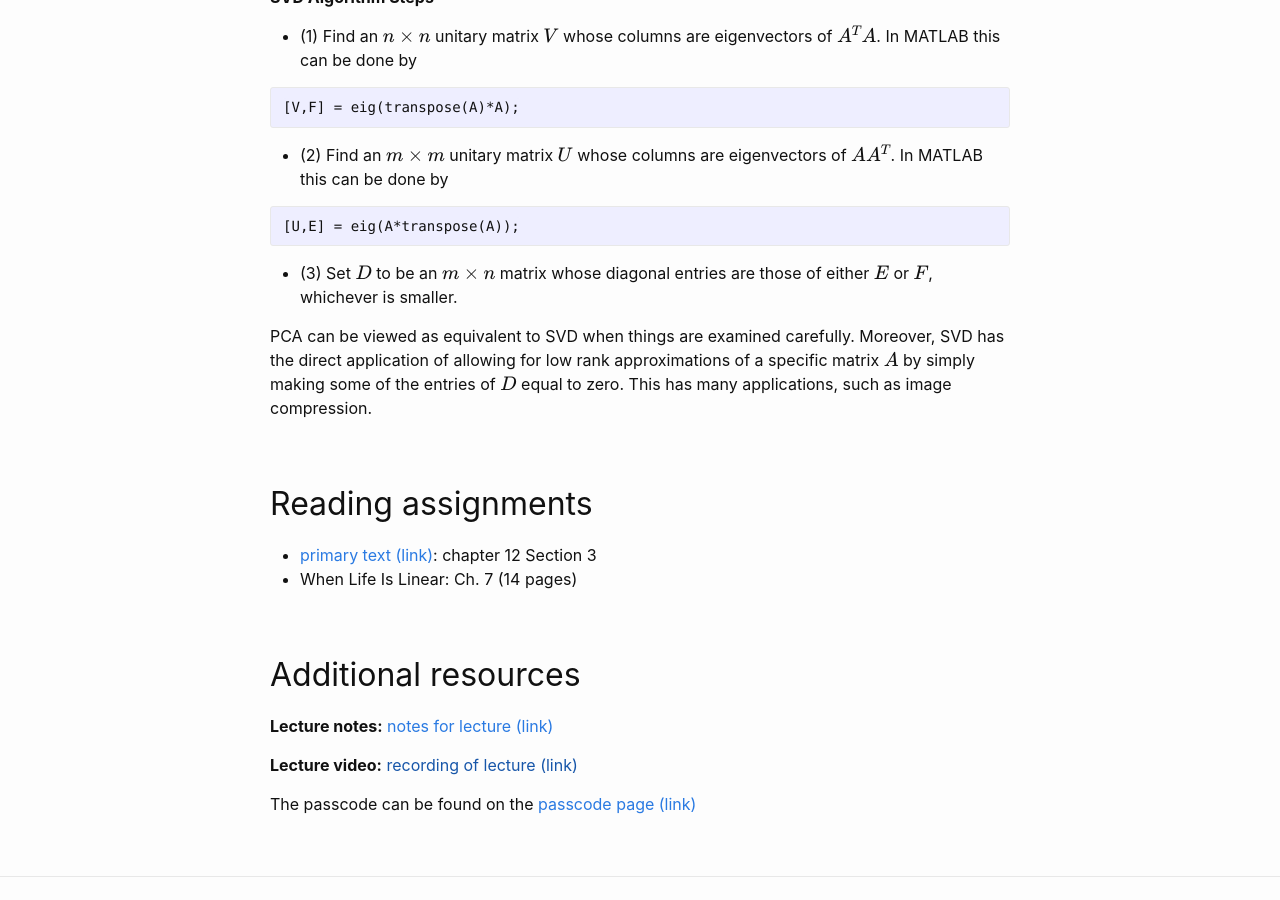
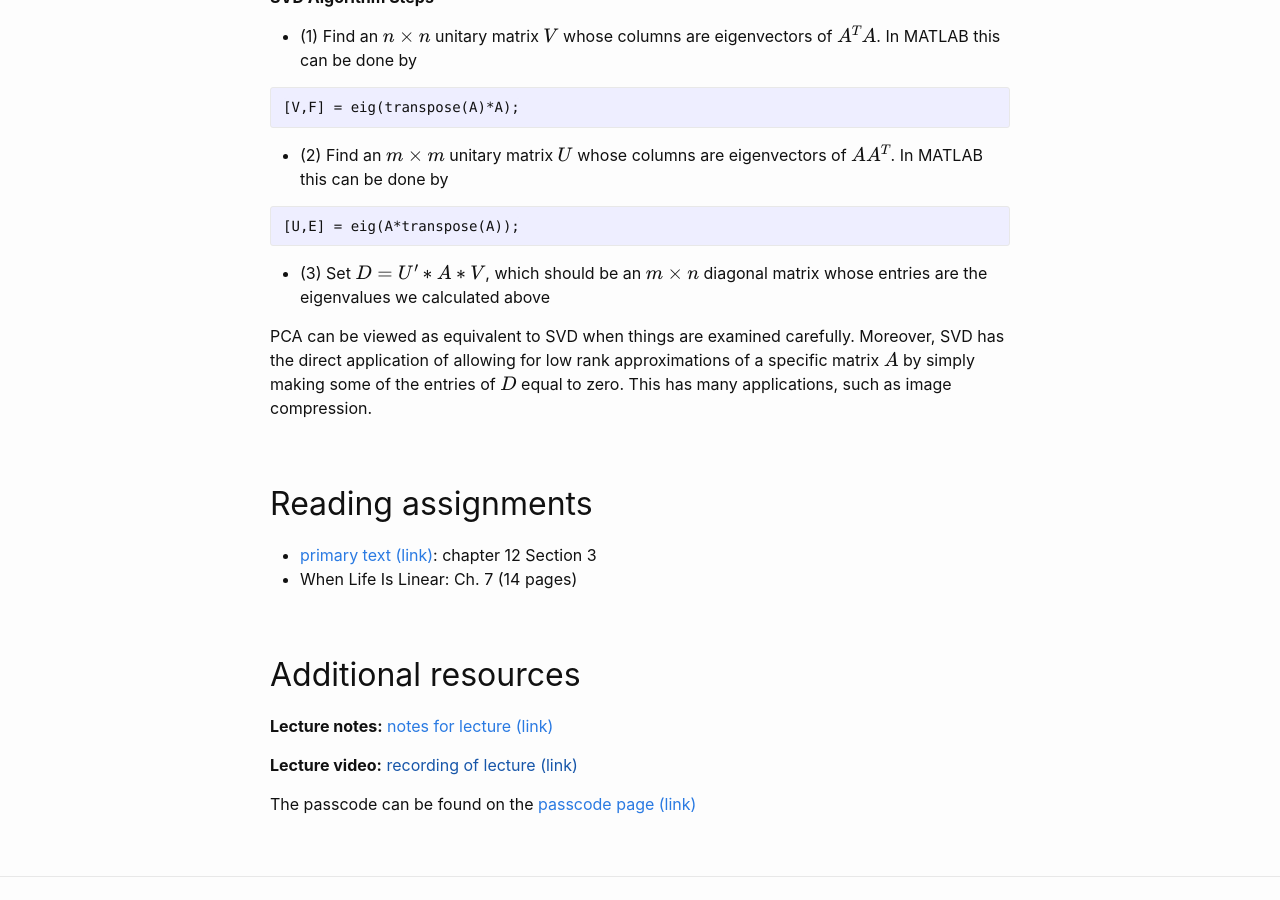
Before and after one commit to wcasper/math107spring2021, a Jekyll site: the page built from _posts/2021-05-05-Week-15-Lecture-25.md, in a window 1280 px wide and 900 px high, scrolled down 4832 px. Built offline with Jekyll 4.4.1, drawn with Linux system fonts in a browser that asks for light colours.

Commit message:
fixed typo

````diff
--- a/_posts/2021-05-05-Week-15-Lecture-25.md
+++ b/_posts/2021-05-05-Week-15-Lecture-25.md
@@ -170,7 +170,7 @@ The process of calculating the SVD is as follows
 [U,E] = eig(A*transpose(A));
 ```
 
-* (3) Set $$D$$ to be an $$m\times n$$ matrix whose diagonal entries are those of either $$E$$ or $$F$$, whichever is smaller.
+* (3) Set $$D = U'*A*V$$, which should be an $$m\times n$$ diagonal matrix whose entries are the eigenvalues we calculated above
 
 
 PCA can be viewed as equivalent to SVD when things are examined carefully.
````
